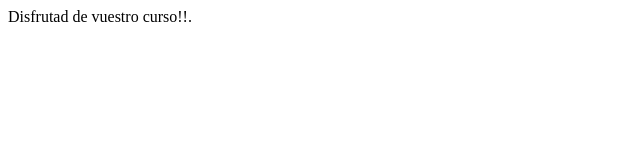
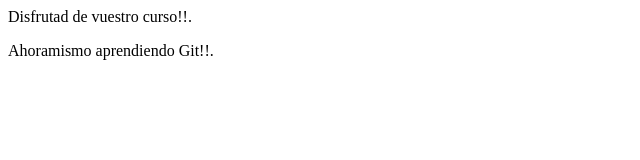
Before and after one commit to lucimomyuax/uax-devops-01, a plain HTML site: page devopscourse.html in a window 1280 px wide. Shown: the whole page, without its empty margins (0-640 px from the left). Drawn offline with Linux system fonts and the light colour scheme.

Commit message:
UPDATE: added new paragraph

```diff
--- a/devopscourse.html
+++ b/devopscourse.html
@@ -4,5 +4,6 @@
     </head>
     <body>
         <p>Disfrutad de vuestro curso!!.</p>
+	<p>Ahoramismo aprendiendo Git!!.<p>
     </body>
 </html>
```
